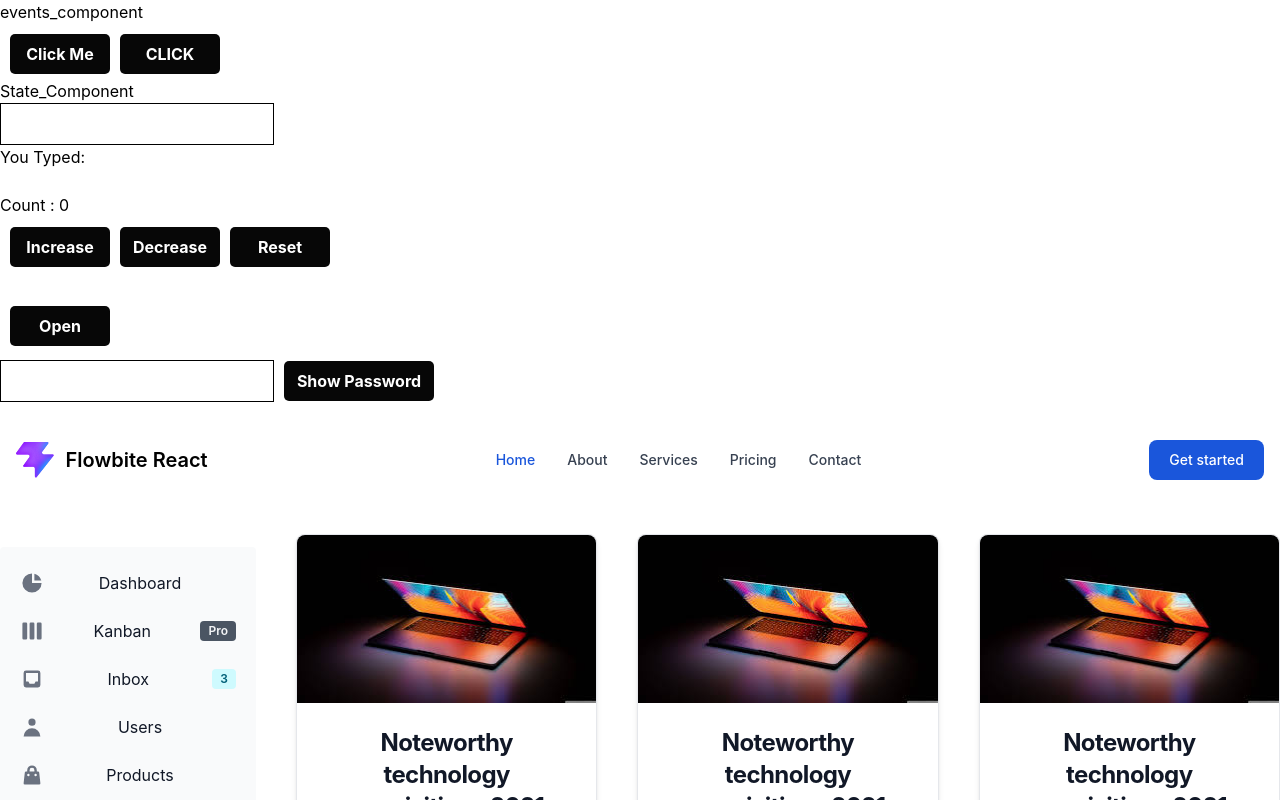
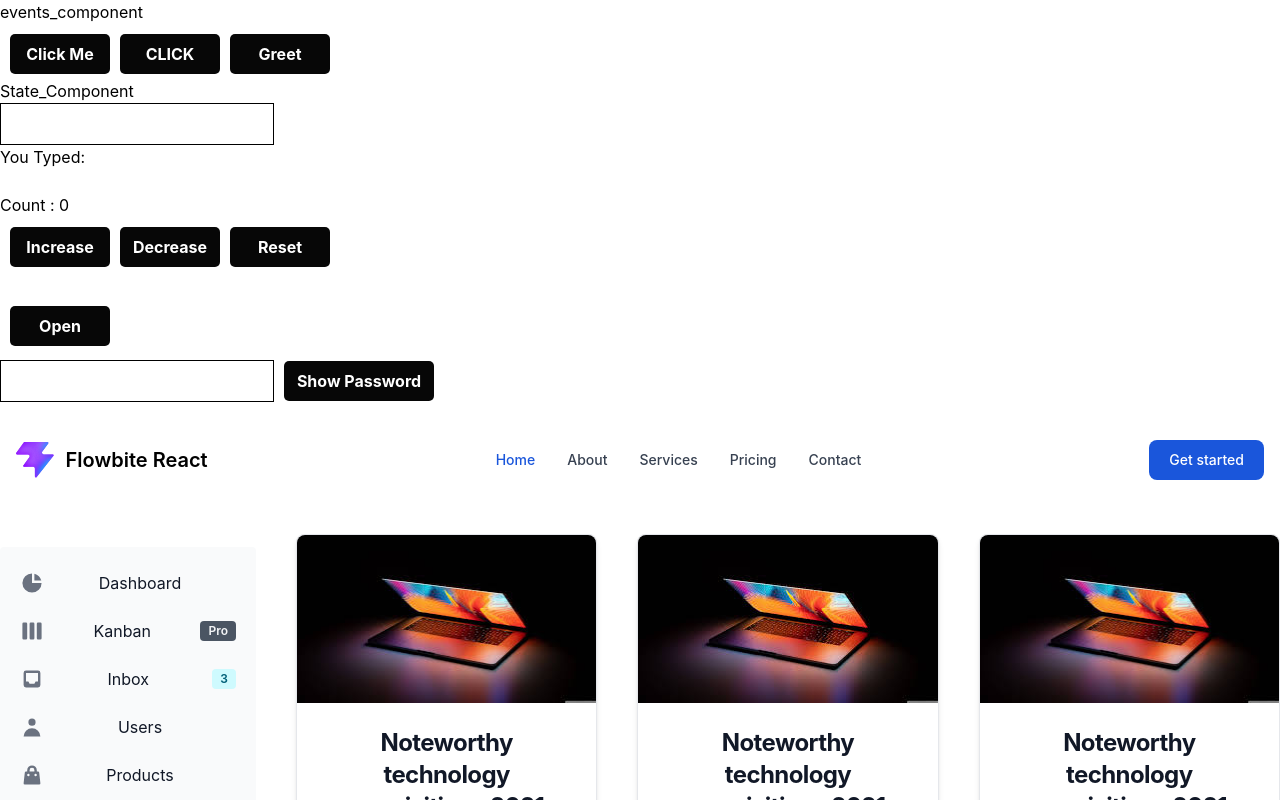
Before and after one commit to eshapatel2005/React_JS_Dashboard_Flowbite_Props, a React (Vite) app: page / in a window 1280 px wide. Shown: the top 800 px of the page. Built offline with nearby package versions, Linux system fonts and the light colour scheme.

Commit message:
Event handling with inline function

```diff
--- a/src/components/Events_Component.jsx
+++ b/src/components/Events_Component.jsx
@@ -6,11 +6,21 @@ function Event_Component() {
     function handleClick(){
         alert("Hello, you clicked the button!")
     }
+
+    //Event handling with inline function
+    const greetUser = (name) => {
+        alert(`Hello ${name}`);
+    }
   return (
     <>
         <div>events_component</div>
         <button className="btn1" onClick={handleClick}>Click Me</button>
+
+        {/* Event handling with inline function */}
         <button className="btn1" onClick={()=>alert("esha")}>CLICK</button>
+
+        {/* Event handling with inline function */}
+        <button className="btn1" onClick={() => greetUser("ESHA")}>Greet</button>
     </>
   )
 }
```
